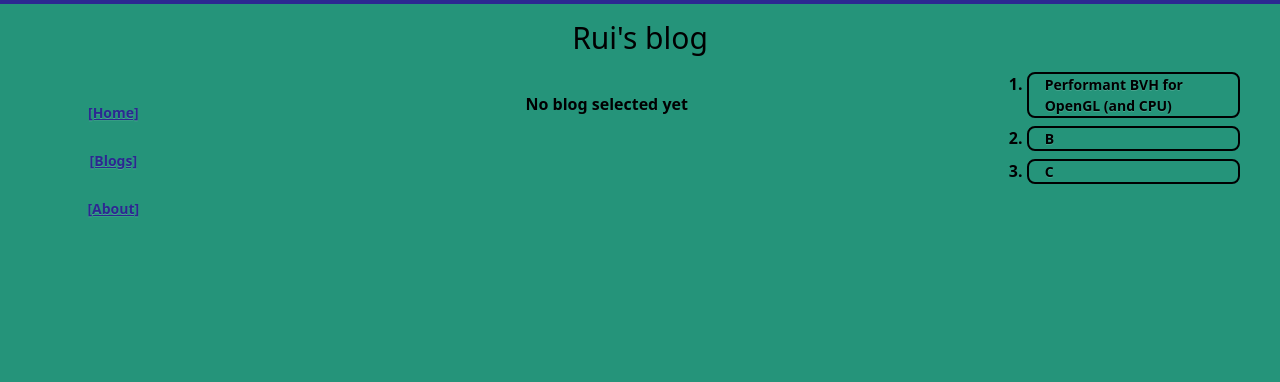
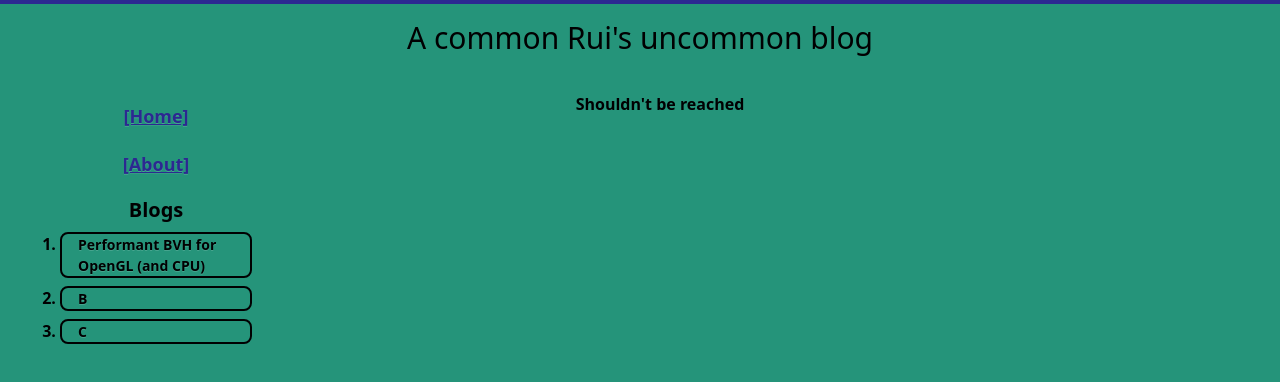
Before and after one commit to wicstas/website, a React (Vite) app: page /blog in a window 1280 px wide. Shown: the top 382 px of the page. Built offline with nearby package versions, Linux system fonts and the light colour scheme.

Commit message:
Use shell/layout

```diff
--- a/src/about.jsx
+++ b/src/about.jsx
@@ -1,7 +1,5 @@
-import {screen} from './common.jsx';
-
 export default function About() {
-  return screen(<div className='text-center'>
+  return <div className='text-center'>
     Nothing here.
-  </div>);
+  </div>;
 }
--- a/src/app.jsx
+++ b/src/app.jsx
@@ -1,19 +1,27 @@
-import { BrowserRouter, Routes, Route } from 'react-router-dom';
-import React from 'react';
+import { BrowserRouter, Routes, Route, Router } from 'react-router-dom';
+import React, { useState } from 'react';
 import ReactDOM from 'react-dom/client';
 import Home from './home.jsx';
 import Blog from './blog.jsx';
 import About from './about.jsx';
+import Layout from './layout.jsx';
 
 function App() {
+    const [blogIndex, setBlogIndex] = useState(-1);
+
   return (
+    <div className='min-h-screenflex flex-col'>
     <BrowserRouter>
       <Routes>
-        <Route path="/" element={<Home />} />
-        <Route path="/blog" element={<Blog />} />
-        <Route path="/about" element={<About />} />
+        <Route path='/' element={<Layout blogIndex={blogIndex} setBlogIndex={setBlogIndex}/>}>
+        <Route index element={<Home/>} />
+        <Route path="/blog" element={<Blog blogIndex={blogIndex}/>} />
+        <Route path="/about" element={<About/>} />
+        </Route>
       </Routes>
     </BrowserRouter>
+
+    </div>
   );
 }
 
--- /dev/null
+++ b/src/blog-content.jsx
@@ -0,0 +1,18 @@
+export const titles = ["Performant BVH for OpenGL (and CPU)", "B", "C"];
+export const blogs = [
+  <div>
+    <h1>Performant BVH for OpenGL (and CPU)</h1>
+    <p>In this blog, I will discuss the implementation of a performant BVH (Bounding Volume Hierarchy) for OpenGL and CPU. The BVH is a tree structure that is used to accelerate ray tracing and collision detection in 3D graphics. It is a hierarchical representation of the scene geometry that allows for efficient traversal and intersection tests.</p>
+    <img className='w-100' src="https://upload.wikimedia.org/wikipedia/commons/f/fe/Direct_lighting.png"></img>
+    <p>The BVH is built by recursively subdividing the scene geometry into smaller bounding volumes. Each node in the BVH represents a bounding volume that contains a subset of the scene geometry. The leaf nodes of the BVH contain the actual geometry, while the internal nodes contain bounding volumes that enclose their child nodes.</p>
+    <p>The performance of the BVH depends on how well it partitions the scene geometry. A good partitioning will result in a balanced tree with a low number of intersection tests. In this blog, I will discuss various techniques for building a performant BVH, including surface area heuristics, spatial partitioning, and object clustering.</p>
+  </div>,
+  <div>
+    <h1>B</h1>
+    <p>This is blog B</p>
+  </div>,
+  <div>
+    <h1>C</h1>
+    <p>This is blog C</p>
+  </div>,
+]
--- a/src/blog.jsx
+++ b/src/blog.jsx
@@ -1,41 +1,6 @@
-import {screen} from './common.jsx';
-import { useState } from 'react';
+import { blogs } from './blog-content.jsx';
 
-let titles;
-let blogs;
-
-export default function blog() {
-  const [blogIndex, setBlogIndex] = useState(-1);
-
-  return screen(
-    blogIndex === -1 ? <div className='text-center'>No blog selected yet</div> :
-      <div className='text-center'>{blogs[blogIndex]}</div>, <ol className='w-full list-decimal space-y-2'>
-        {titles.map((title, index) => (
-          <li key={index}>
-            <button
-              onClick={() => setBlogIndex(index)}
-              className={`btn btn-outline flex w-full justify-start text-left h-auto ${
-              blogIndex === index ? 'btn-active' : ''}`}
-            >{title}</button>
-          </li>
-        ))}
-      </ol>);
+export default function blog({blogIndex}) {
+    return blogIndex === -1 ? <div className='text-center'>Shouldn't be reached</div> :
+      <div className='text-center'>{blogs[blogIndex]}</div>;
 }
-
-titles = ["Performant BVH for OpenGL (and CPU)", "B", "C"];
-blogs = [
-  <div>
-    <h1>Performant BVH for OpenGL (and CPU)</h1>
-    <p>In this blog, I will discuss the implementation of a performant BVH (Bounding Volume Hierarchy) for OpenGL and CPU. The BVH is a tree structure that is used to accelerate ray tracing and collision detection in 3D graphics. It is a hierarchical representation of the scene geometry that allows for efficient traversal and intersection tests.</p>
-    <p>The BVH is built by recursively subdividing the scene geometry into smaller bounding volumes. Each node in the BVH represents a bounding volume that contains a subset of the scene geometry. The leaf nodes of the BVH contain the actual geometry, while the internal nodes contain bounding volumes that enclose their child nodes.</p>
-    <p>The performance of the BVH depends on how well it partitions the scene geometry. A good partitioning will result in a balanced tree with a low number of intersection tests. In this blog, I will discuss various techniques for building a performant BVH, including surface area heuristics, spatial partitioning, and object clustering.</p>
-  </div>,
-  <div>
-    <h1>B</h1>
-    <p>This is blog B</p>
-  </div>,
-  <div>
-    <h1>C</h1>
-    <p>This is blog C</p>
-  </div>,
-]
--- a/src/common.jsx
+++ /dev/null
@@ -1,23 +0,0 @@
-import { Link } from 'react-router-dom';
-
-export function screen(middle_panel, right_panel=null) {
-  return (
-    <div className='min-h-screenflex flex-col'>
-      <div className="h-1 w-full bg-primary" />
-      <div className="text-center py-4 text-3xl"> Rui's blog</div>
-      <div className='w-full flex md:flex-row flex-col font-bold lg:px-10 gap-10 lg:gap-20'>
-      <nav className="lg:p-5 order-1 flex-[0.5] flex flex-col gap-2">
-        <Link to="/" className="btn btn-link">[Home]</Link>
-        <Link to="/blog" className="btn btn-link">[Blogs]</Link>
-        <Link to="/about" className="btn btn-link">[About]</Link>
-      </nav>
-      <main className="lg:p-5 order-3 md:order-2 flex-[3.5] lg:flex-[3]">
-        {middle_panel}
-      </main>
-      <div className=" order-2 md:order-3 flex-[1] text-right">
-        {right_panel}
-      </div>
-    </div>
-    </div>
-  );
-}
--- a/src/home.jsx
+++ b/src/home.jsx
@@ -1,7 +1,5 @@
-import {screen} from './common.jsx';
-
 export default function home() {
-  return screen(<div className='text-center'>
-    Welcome to my blog!
-  </div>);
+  return <div className='flex flex-col gap-10'>
+    <img className='w-100' src="https://upload.wikimedia.org/wikipedia/commons/f/fe/Direct_lighting.png"></img>
+  </div>;
 }
--- /dev/null
+++ b/src/layout.jsx
@@ -0,0 +1,40 @@
+import { Link, Outlet, useNavigate } from 'react-router-dom';
+import { titles } from './blog-content.jsx';
+
+export default function layout({blogIndex, setBlogIndex}) {
+    const navigate = useNavigate();
+
+    return <div>
+      <div className="h-1 w-full bg-primary" />
+      <div className="text-center py-4 text-3xl"> A common Rui's uncommon blog</div>
+
+      <div className='w-full flex md:flex-row flex-col font-bold px-10 gap-10 lg:gap-20'>
+
+      <div className='lg:p-5 flex-[1] flex flex-col'>
+      <nav className="flex flex-col">
+        <Link to="/" className="btn btn-link btn-lg">[Home]</Link>
+        <Link to="/about" className="btn btn-link btn-lg">[About]</Link>
+      </nav>
+      <div className='text-center text-xl m-2'>Blogs</div>
+      <ol className='w-full list-decimal space-y-2'>
+        {titles.map((title, index) => (
+          <li key={index}>
+            <button
+              onClick={() => {setBlogIndex(index); navigate(`/blog`)}}
+              className={`btn btn-outline flex w-full justify-start text-left h-auto ${
+              blogIndex === index ? 'btn-active' : ''}`}
+            >{title}</button>
+          </li>
+        ))}
+      </ol>
+      </div>
+
+      <main className="lg:p-5 flex-[4] lg:flex-[3]">
+      <Outlet />
+      </main>
+
+      <div className="flex-[1]">
+      </div>
+      </div>
+  </div>
+}
--- a/src/output.css
+++ b/src/output.css
@@ -11,6 +11,8 @@
     --spacing: 0.25rem;
     --text-xl: 1.25rem;
     --text-xl--line-height: calc(1.75 / 1.25);
+    --text-2xl: 1.5rem;
+    --text-2xl--line-height: calc(2 / 1.5);
     --text-3xl: 1.875rem;
     --text-3xl--line-height: calc(2.25 / 1.875);
     --font-weight-bold: 700;
@@ -1227,6 +1229,9 @@
     grid-row-start: 1;
     min-width: calc(0.25rem * 0);
   }
+  .m-2 {
+    margin: calc(var(--spacing) * 2);
+  }
   .filter {
     display: flex;
     flex-wrap: wrap;
@@ -1277,6 +1282,9 @@
   }
   .mb-4 {
     margin-bottom: calc(var(--spacing) * 4);
+  }
+  .mb-5 {
+    margin-bottom: calc(var(--spacing) * 5);
   }
   .mb-10 {
     margin-bottom: calc(var(--spacing) * 10);
@@ -1404,6 +1412,12 @@
   .h-auto {
     height: auto;
   }
+  .w-10 {
+    width: calc(var(--spacing) * 10);
+  }
+  .w-100 {
+    width: calc(var(--spacing) * 100);
+  }
   .w-full {
     width: 100%;
   }
@@ -1456,6 +1470,9 @@
   .flex-col {
     flex-direction: column;
   }
+  .flex-row {
+    flex-direction: row;
+  }
   .flex-wrap {
     flex-wrap: wrap;
   }
@@ -1524,6 +1541,10 @@
   .text-right {
     text-align: right;
   }
+  .text-2xl {
+    font-size: var(--text-2xl);
+    line-height: var(--tw-leading, var(--text-2xl--line-height));
+  }
   .text-3xl {
     font-size: var(--text-3xl);
     line-height: var(--tw-leading, var(--text-3xl--line-height));
@@ -1544,6 +1565,9 @@
   }
   .whitespace-normal {
     white-space: normal;
+  }
+  .text-accent {
+    color: var(--color-accent);
   }
   .btn-link {
     text-decoration-line: underline;
@@ -1590,6 +1614,11 @@
       --btn-border: var(--btn-color);
       --btn-noise: none;
     }
+  }
+  .btn-lg {
+    --fontsize: 1.125rem;
+    --btn-p: 1.25rem;
+    --size: calc(var(--size-field, 0.25rem) * 12);
   }
   .md\:order-2 {
     @media (width >= 48rem) {
```
